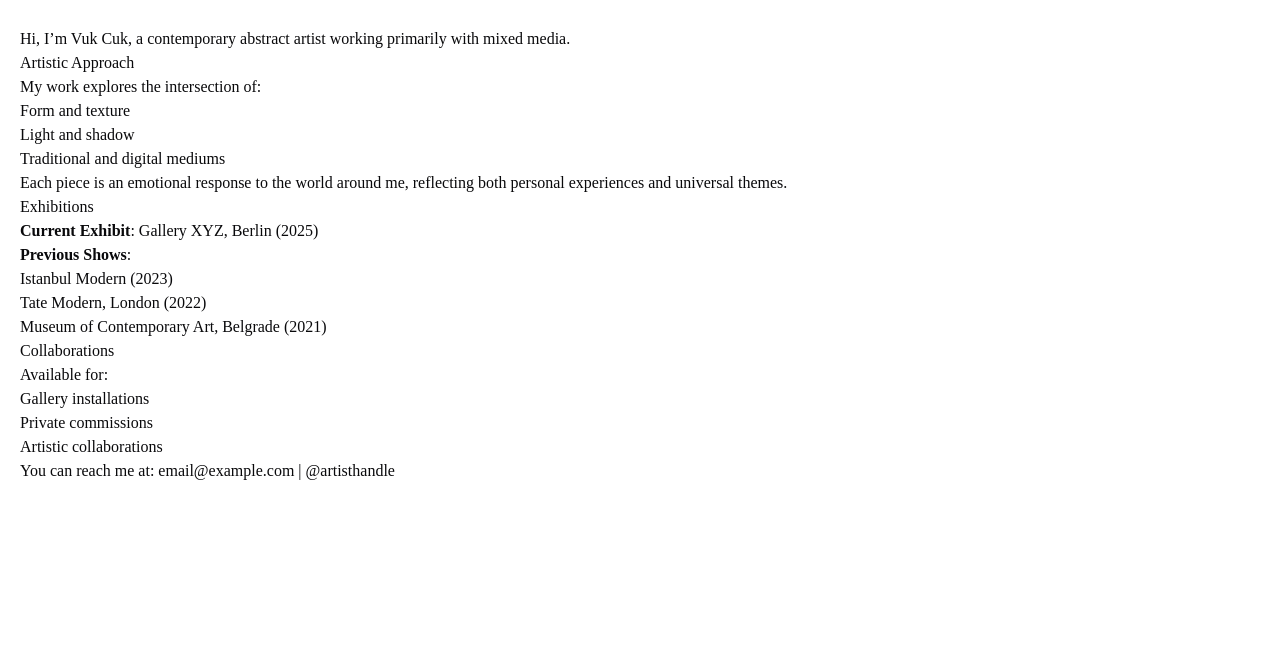
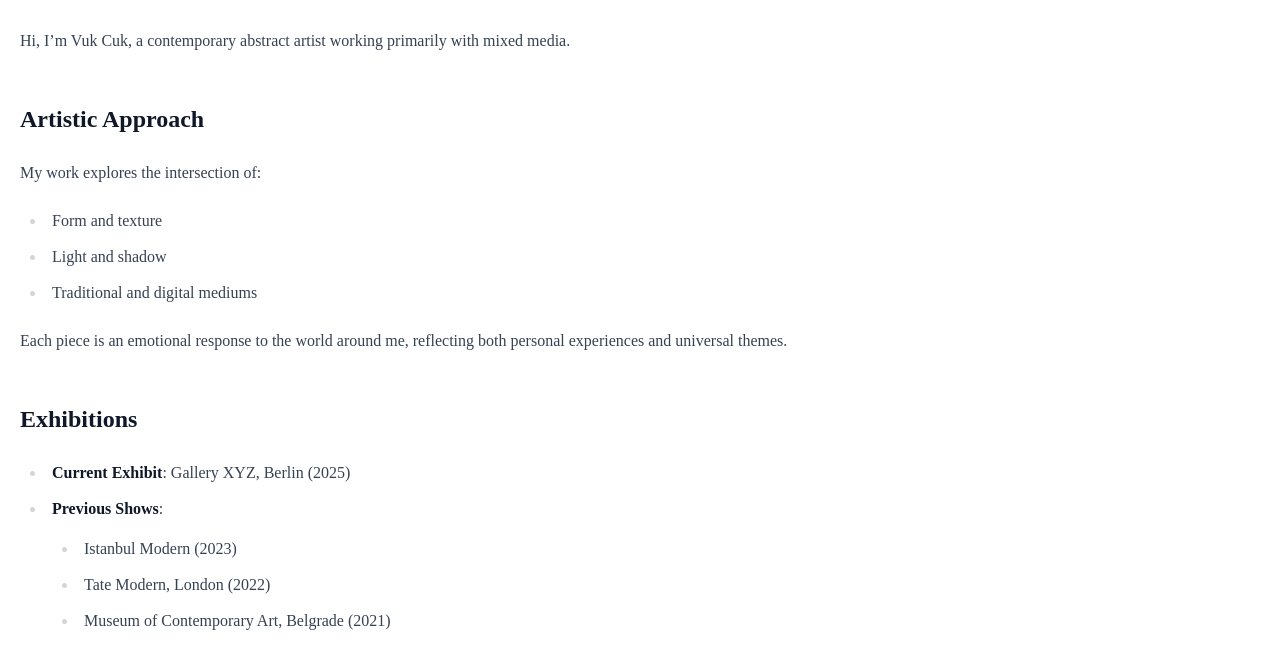
Before and after one commit to vukcuk/vukcar, an Astro site: page /about in a window 1280 px wide. Shown: the part 149-800 px from the top of the page. Built offline with nearby package versions, Linux system fonts and the light colour scheme; Astro itself is replaced by a stand-in of ours; a web font is replaced by a local one.

Commit message:
Add typescript typography

```diff
--- a/package.json
+++ b/package.json
@@ -34,6 +34,7 @@
   },
   "devDependencies": {
     "@biomejs/biome": "^1.9.4",
+    "@tailwindcss/typography": "^0.5.16",
     "@types/node": "^22.14.1",
     "@types/photoswipe": "^4.1.6",
     "@types/react": "^19.1.2",
--- a/src/styles/global.css
+++ b/src/styles/global.css
@@ -1,6 +1,6 @@
 @import "tailwindcss";
-
 @plugin "tailwindcss-animate";
+@plugin '@tailwindcss/typography';
 
 @custom-variant dark (&:is(.dark *));
 
```
Also changed, not shown: pnpm-lock.yaml.
